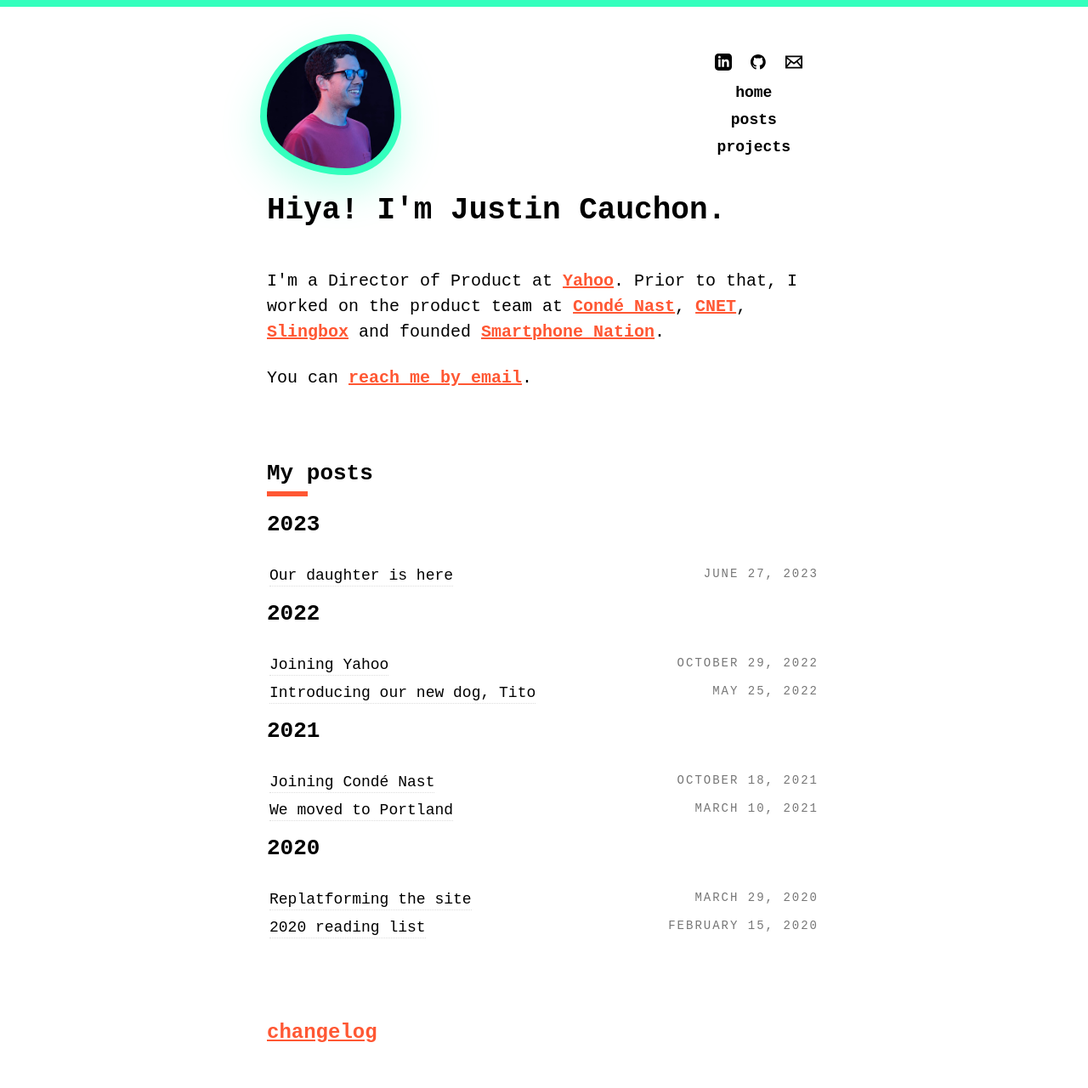
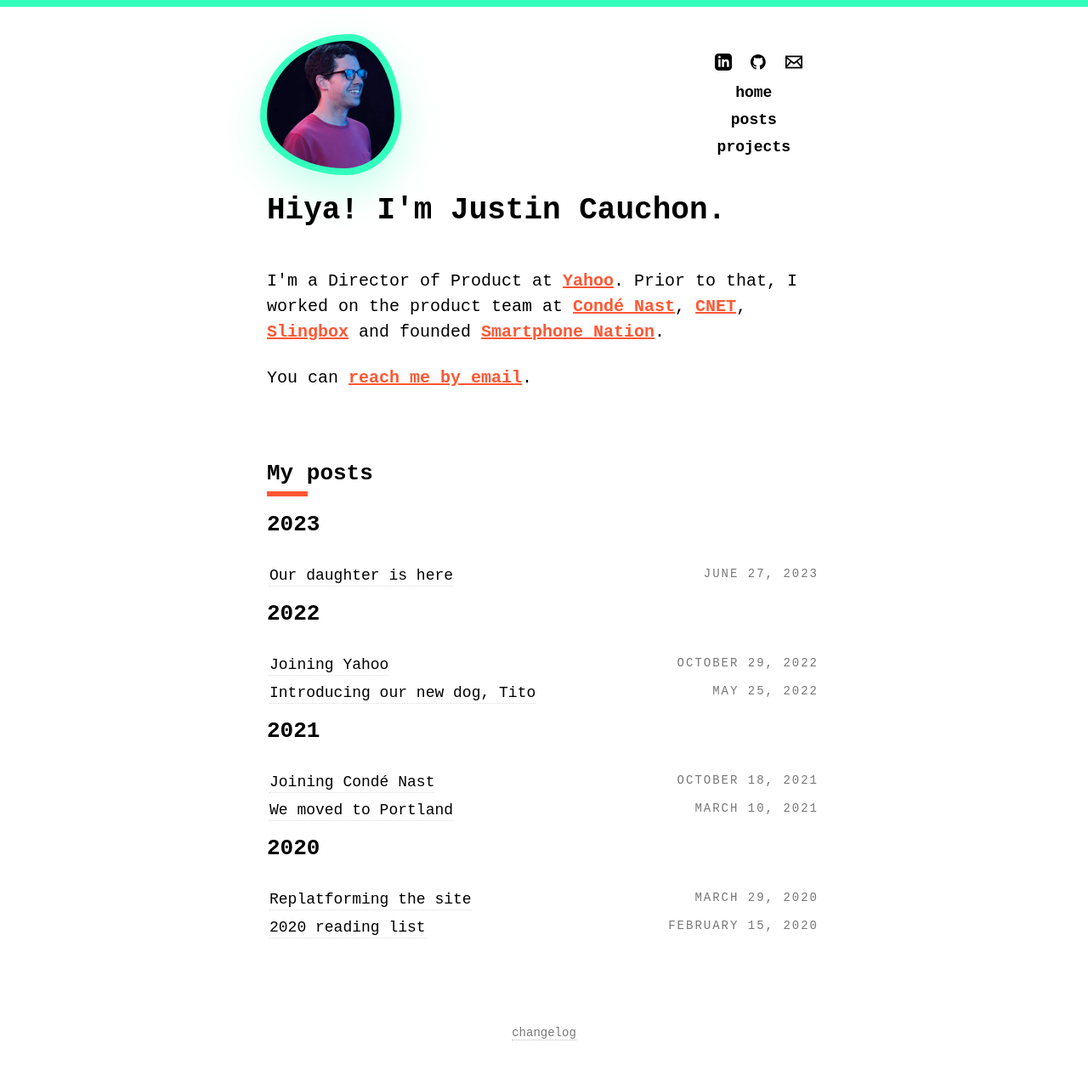
Before and after one commit to Cauchon/cauchon.github.io, a Jekyll site: the page built from index.html, in a window 1280 px wide. Shown: the whole page at 85% size. Built offline with Jekyll 4.4.1, drawn with Linux system fonts in a browser that asks for light colours; some web fonts are replaced.

Commit message:
Tone down changelog footer link (#37)

```diff
--- a/css/base.css
+++ b/css/base.css
@@ -128,22 +128,29 @@ nav ul {
  **********************/
 .footer {
   padding: var(--spacing-l) 0;
-  color: var(--accent);
+  color: #777;
   text-align: center;
-  font-size: var(--font-size-s);
+  font-size: var(--font-size-xs);
   line-height: var(--spacing);
 }
 
 .footer > .changelog {
-  display: flex;
-  flex-direction: row;
+  text-align: center;
 }
 
-.footer > .changelog {
+.footer > .changelog a {
+  color: inherit;
+  font-size: inherit;
+  font-weight: normal;
   text-decoration: none;
-  font-size: 24px;
-  flex: 1;
-  text-align: center;
+  border-bottom: 1px dotted #bbb;
+}
+
+.footer > .changelog a:hover,
+.footer > .changelog a:focus-visible {
+  color: var(--foreground);
+  border-bottom-color: #999;
+  animation: none;
 }
 /**********************
  * Sidebar
```
